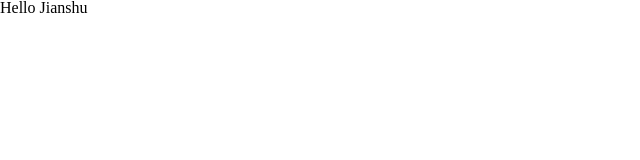
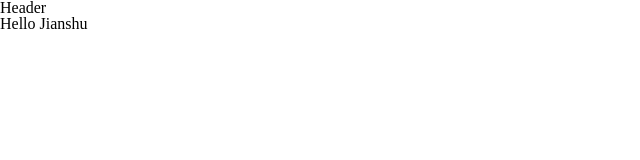
Before and after one commit to excelstudior/js, a React app: page / in a window 1280 px wide. Shown: the top 160 px of the page, without its empty margins (0-640 px from the left). Built offline with nearby package versions, Linux system fonts and the light colour scheme; the HTML template or start-up script is replaced by a standard one.

Commit message:
Added Header

```diff
--- a/src/App.js
+++ b/src/App.js
@@ -1,11 +1,13 @@
 import React, { Component,Fragment} from 'react';
 import {ResetCss} from './style.js'
+import Header from './common/header/index';
 class App extends Component {
     state = {  }
     render() {
         return (
            <Fragment>
                <ResetCss/>
+               <Header/>
                <div>Hello Jianshu</div>
            </Fragment>
 
--- /dev/null
+++ b/src/common/header/index.js
@@ -0,0 +1,11 @@
+import React, { Component } from 'react';
+class Header extends Component {
+    state = {  }
+    render() {
+        return (
+            <div>Header</div>
+         )
+    }
+}
+
+export default Header;
```
